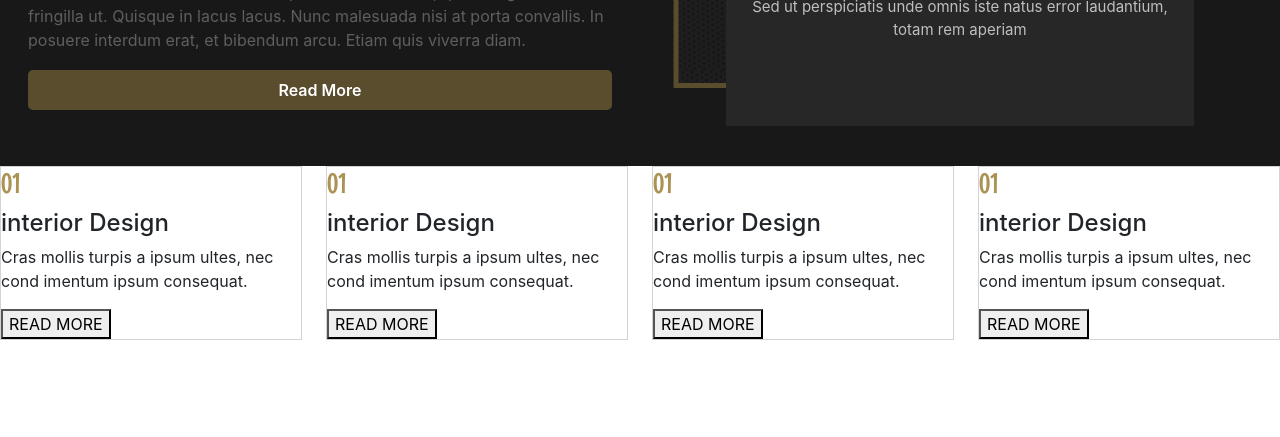
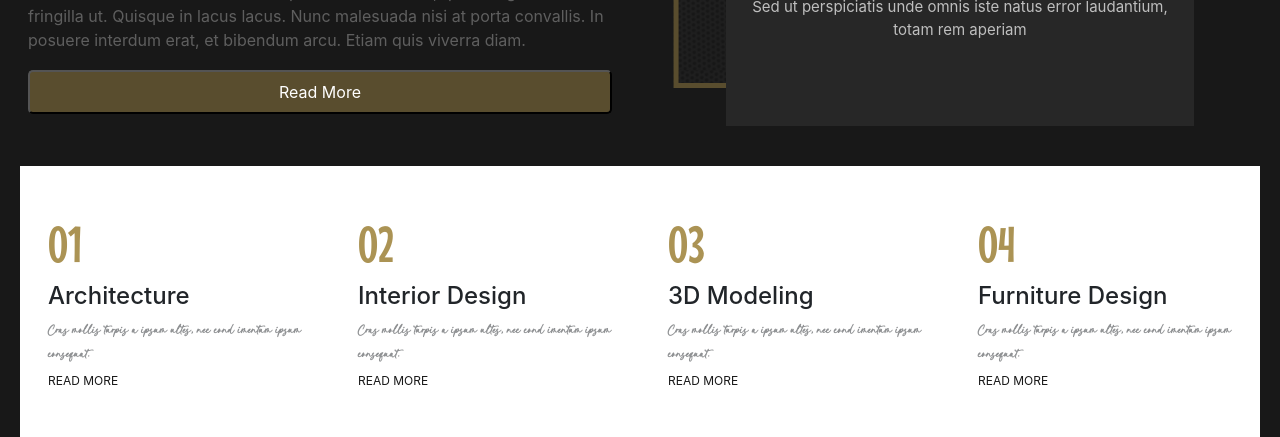
Before and after one commit to mahdihasanpour2022/portfolio1, a React (Create React App) app: page / in a window 1280 px wide. Shown: the part 978-1415 px from the top of the page. Before the commit the page ends 1318 px from the top, so only its background shows below. Built offline with nearby package versions, Linux system fonts and the light colour scheme.

Commit message:
services styled completed

```diff
--- a/src/assets/style/common_styles/_mixins.scss
+++ b/src/assets/style/common_styles/_mixins.scss
@@ -1,10 +1,6 @@
 @mixin buttons($color, $background) {
   background-color: $background;
   color: $color;
-  padding: 0.5rem 1rem;
-  border: none;
-  border-radius: 5px;
-  font-weight: 600;
   @content;
 }
 
--- a/src/assets/style/components_style/CreativeSolution.module.scss
+++ b/src/assets/style/components_style/CreativeSolution.module.scss
@@ -30,12 +30,13 @@
 
       @include buttons($black, $gold) {
         border-radius: 0;
+        padding: 0.5rem 1rem;
+        border-radius: 5px;
+        transition: color 0.4s ease;
+        position: relative;
       }
 
       ;
-      border-radius: 5px;
-      transition: color 0.4s ease;
-      position: relative;
 
       &::before {
         content: "";
--- a/src/assets/style/components_style/Header.module.scss
+++ b/src/assets/style/components_style/Header.module.scss
@@ -52,7 +52,10 @@
 
     button {
       @include buttons($ultra_lightgray, $gold);
+      border: 0;
+      padding: 0.5rem 1rem;
       margin: 1.5rem 0 1rem;
+      border-radius: 5px;
       transition: all 0.4s ease;
       outline: 1px solid transparent;
 
--- a/src/assets/style/components_style/ServiceCard.module.scss
+++ b/src/assets/style/components_style/ServiceCard.module.scss
@@ -2,11 +2,49 @@
 @import "../common_styles/font";
 @import "../common_styles/mixins";
 
+.col {
+  background-color: $white;
+  transition: background-color 0.3s ease;
+  // border: 1px solid lightgray;
 
-.serviceCard{
-  border: 1px solid lightgray;
-  h3{
-    color: $light_gold;
-    font-family: $MouseMemoirs;
+  .serviceCard {
+    padding: 3rem 1rem;
+
+    h3 {
+      color: $light_gold;
+      font-family: $MouseMemoirs;
+      font-size: 50px;
+    }
+
+    p {
+      margin: 0;
+      font-family: $Asterika;
+      font-weight: 600;
+      opacity: 50%;
+    }
+
+    button {
+      @include buttons($black, transparent) {
+        padding: 0;
+        font-size: 12px;
+        border: none;
+        border-bottom: 2px solid transparent;
+        transition: all 0.3s ease;
+      }
+
+      &:hover {
+        border-bottom: 1px solid $light_gold;
+      }
+    }
+
+  }
+  &:hover {
+    background-color: transparent !important;
+    h4,p{
+      color: $white !important;
+    }
+    button{
+      @include buttons($white,transparent);
+    }
   }
 }
--- a/src/assets/style/components_style/Services.module.scss
+++ b/src/assets/style/components_style/Services.module.scss
@@ -2,6 +2,14 @@
 @import "../common_styles/font";
 @import "../common_styles/mixins";
 
-.serviceContainer{
-  @include flex(center,center);
+.serviceContainer {
+  background-color: $black;
+  padding: 0 2rem;
+  height: fit-content;
+
+  .services {
+    background:linear-gradient(to top ,rgba(0,0,0,0.7),rgba(0,0,0,0.7)), url("../../images/sofa.jpg")no-repeat;
+    background-size: cover;
+    background-position: center;
+  }
 }
--- a/src/components/ServiceCard.js
+++ b/src/components/ServiceCard.js
@@ -2,17 +2,20 @@ import React from 'react';
 // scss
 import Styles from "../assets/style/components_style/ServiceCard.module.scss";
 
-const ServiceCard = () => {
+const ServiceCard = ({ data }) => {
+
+
+  const { id, title, text } = data;
   return (
     <>
-      <div className="col-sm-6 col-md-3">
-            <div className={Styles.serviceCard}>
-              <h3>01</h3>
-              <h4>interior Design</h4>
-              <p>Cras mollis turpis a ipsum ultes, nec cond imentum ipsum consequat.</p>
-              <button>READ MORE</button>
-            </div>
-          </div>
+      <div className={`${Styles.col} col-sm-6 col-md-3`}>
+        <div className={Styles.serviceCard}>
+          <h3>{id}</h3>
+          <h4>{title}</h4>
+          <p>{text}</p>
+          <button>READ MORE</button>
+        </div>
+      </div>
     </>
   );
 };
--- a/src/components/Services.js
+++ b/src/components/Services.js
@@ -9,9 +9,9 @@ import { services_list } from "../data_service/services_list";
 const Services = () => {
   return (
     <>
-      <div className="conatiner">
-        <div className={`${Styles.serviceContainer} row`}>
-          {services_list.map(item => <ServiceCard key={item.id} />)}
+      <div className={`${Styles.serviceContainer} container-fluid`}>
+        <div className={`${Styles.services} row`}>
+          {services_list.map(item => <ServiceCard key={item.id} data={item}/>)}
         </div>
       </div>
     </>
```
